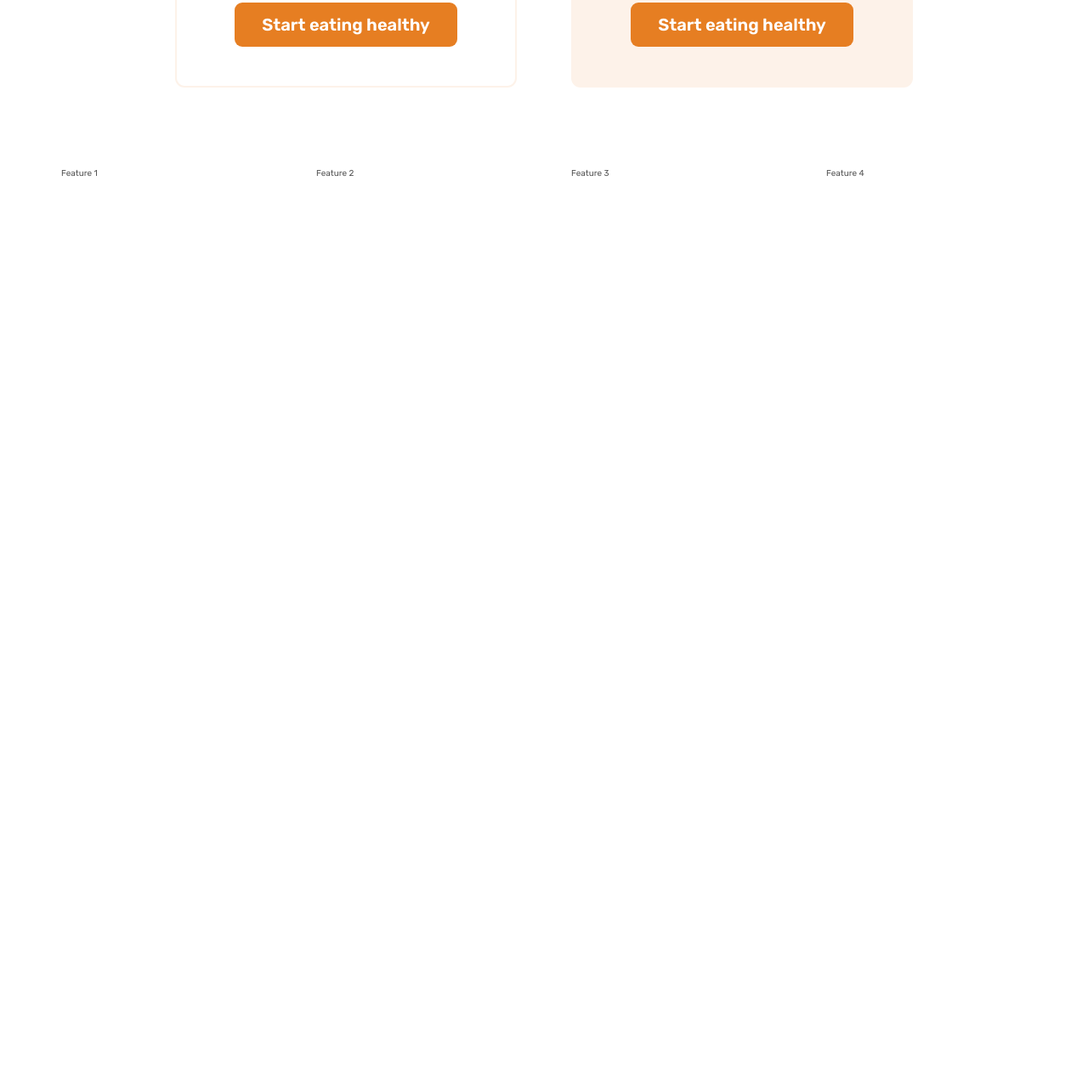
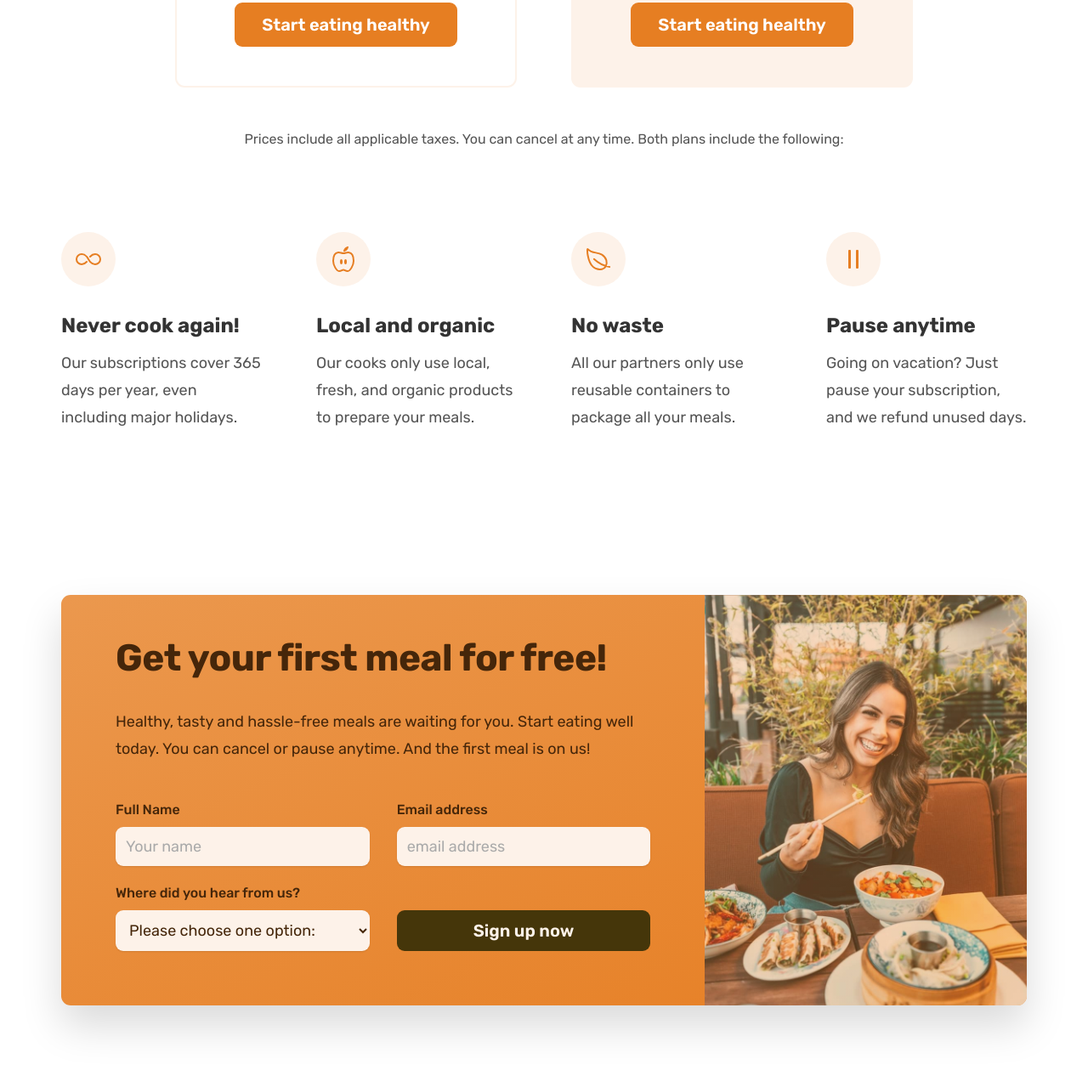
Before and after one commit to Kevin-A-Stevens/Omnifood, a plain HTML site: page index.html in a window 1280 px wide. Shown: the part 5352-6631 px from the top of the page at 85% size. Before the commit the page ends 5657 px from the top, so only its background shows below. Drawn offline with nearby package versions, Linux system fonts and the light colour scheme.

Commit message:
Uploaded updated index.html and CSS
Updated CTA section

```diff
--- a/css/general.css
+++ b/css/general.css
@@ -26,12 +26,18 @@ Paragraph default: 1.6
 - Tints:
 #fdf2e9
 #fae5d3
-- Shades: #cf711f
+#eb984e
+
+- Shades:
+#cf711f
+#45360a
+
 - Accents:
 - Grey:
 #555
 #333
 #6f6f6f
+#aaa
 
 --- 03 Images
 
@@ -42,6 +48,8 @@ https://uifaces.co/
 https://ionic.io/ionicons
 
 --- 05 Shadows
+
+0 2.4rem 4.8rem rgba(0,0,0,.075);
 
 --- 06 Border Radius
 
@@ -151,6 +159,7 @@ body {
     letter-spacing: 0.75px;
 }
 
+.btn,
 .btn:link,
 .btn:visited  {
     display: inline-block;
@@ -159,6 +168,11 @@ body {
     text-decoration: none;
     padding: 1.6rem 3.2rem;
     border-radius: 9px;
+
+    /* Only necessary for .btn itself */
+    border: none;
+    cursor: pointer;
+    font-family: inherit;
 
     /* Put transition property on original state */
     transition: all 0.3s;
@@ -186,6 +200,18 @@ body {
     background-color: #fdf2e9;
     /* Trick to add border inside */
     box-shadow: inset 0 0 0 .3rem #fff;
+}
+
+.btn--form {
+    background-color: #45360a;
+    color: #fdf2e9;
+    align-self: end;
+    padding: 1.2rem;
+}
+
+.btn--form:hover {
+    background-color: #fff;
+    color: #555;
 }
 
 .link:link,
@@ -228,10 +254,15 @@ body {
     color: #fff;
 }
 
+*:focus {
+    outline: none;
+    box-shadow: 0 0 0 0.8rem rgba(230, 125, 34, 0.50);
+}
+
 /* Helper Classes */
 
 .margin-right-sm {
-    margin-right: 1.6rem;
+    margin-right: 1.6rem !important;
 }
 
 .margin-bottom-md {
--- a/css/style.css
+++ b/css/style.css
@@ -437,3 +437,111 @@
     text-align: center;
     margin-top: 4.8rem;
 }
+
+.plan-details {
+    font-size: 1.6rem;
+    line-height: 1.6;
+    text-align: center;
+}
+
+.feature-icon {
+    color: #e67e22;
+    height: 3.2rem;
+    width: 3.2rem;
+    background-color: #fdf2e9;
+    margin-bottom: 3.2rem;
+    padding: 1.6rem;
+    border-radius: 50%;
+}
+
+.feature-title {
+    font-size: 2.4rem;
+    color: #333;
+    font-weight: 700;
+    margin-bottom: 1.6rem;
+}
+
+.feature-text {
+    font-size: 1.8rem;
+    line-height: 1.8;
+}
+
+/*********************************/
+/* CTA Section */
+/*********************************/
+
+.section-cta {
+    padding: 9.6rem 0;
+}
+
+.cta {
+    display: grid;
+    grid-template-columns: 2fr 1fr;
+    box-shadow: 0 2.4rem 4.8rem rgba(0,0,0,.15);
+    border-radius: 11px;
+
+    background-image: linear-gradient(to right bottom,#eb984e, #e67e22);
+    overflow: hidden;
+}
+
+.cta-text-box {
+    padding: 4.8rem 6.4rem 6.4rem 6.4rem;
+    color: #45260a;
+}
+
+.cta .heading-secondary {
+    color: #45260a;
+    margin-bottom: 3.2rem;
+}
+
+.cta-text {
+    font-size: 1.8rem;
+    line-height: 1.8;
+    margin-bottom: 4.8rem;
+}
+
+.cta-img-box {
+    background-image: linear-gradient(
+        to right bottom,
+        rgba(235, 151, 78, 0.35),
+        rgba(230, 125, 34, 0.35)),
+        url("../img/eating.jpg");
+    background-size: cover;
+    background-position: center;
+}
+
+.cta-form {
+    display: grid;
+    grid-template-columns: 1fr 1fr;
+    column-gap: 3.2rem;
+    row-gap: 2.4rem;
+}
+
+.cta-form label {
+    display: block;
+    font-size: 1.6rem;
+    font-weight: 500;
+    margin-bottom: 1.2rem;
+}
+
+.cta-form input,
+.cta-form select {
+    width: 100%;
+    padding: 1.2rem;
+    font-size: 1.8rem;
+    font-family: inherit;
+    color: inherit;
+    border: none;
+    background-color: #fdf2e9;
+    border-radius: 9px;
+    box-shadow: 0 1px 2px rgba(0,0,0,0.1);
+}
+
+.cta-form input::placeholder {
+    color: #aaa;
+}
+
+.cta *:focus {
+    outline: none;
+    box-shadow: 0 0 0 0.8rem rgba(253, 242, 233, 0.50);
+}
--- a/index.html
+++ b/index.html
@@ -306,13 +306,15 @@
         </div>
     </section>
 
+    <!-- Pricing section -->
+
     <section class="section-pricing">
         <div class="container">
             <span class="subheading">Pricing</span>
             <h2 class="heading-secondary">Eating well without breaking the bank</h2>
         </div>
 
-        <div class="container grid grid--2-cols">
+        <div class="container grid grid--2-cols margin-bottom-md">
             <div class="pricing-plan pricing-plan--starter">
                 <header class="plan-header">
                 <p class="plan-name">Starter</p>
@@ -369,16 +371,85 @@
                 <a href="#" class="btn btn--full">Start eating healthy</a>
             </div>
             </div>
+        </div>
 
+        <div class="container grid">
+            <aside class="plan-details">
+                Prices include all applicable taxes. You can cancel at any time. Both plans include the following:
+            </aside>
         </div>
 
         <div class="container grid grid--4-cols">
-            <div class="feature">Feature 1</div>
-            <div class="feature">Feature 2</div>
-            <div class="feature">Feature 3</div>
-            <div class="feature">Feature 4</div>
+            <div class="feature">
+                <ion-icon class="feature-icon" name="infinite-outline"></ion-icon>
+                <p class="feature-title">Never cook again!</p>
+                <p class="feature-text">
+                    Our subscriptions cover 365 days per year, even including major holidays.
+                </p>
+            </div>
+            <div class="feature">
+                <ion-icon class="feature-icon" name="nutrition-outline"></ion-icon>
+                <p class="feature-title">Local and organic</p>
+                <p class="feature-text">
+                    Our cooks only use local, fresh, and organic products to prepare your meals.
+                </p>
+            </div>
+            <div class="feature">
+                <ion-icon class="feature-icon" name="leaf-outline"></ion-icon>
+                <p class="feature-title">No waste</p>
+                <p class="feature-text">
+                    All our partners only use reusable containers to package all your meals.
+                </p>
+            </div>
+            <div class="feature">
+                <ion-icon class="feature-icon" name="pause-outline"></ion-icon>
+                <p class="feature-title">Pause anytime</p>
+                <p class="feature-text">
+                    Going on vacation? Just pause your subscription, and we refund unused days.
+                </p>
+            </div>
         </div>
     </section>
+
+    <!-- CTA section -->
+
+    <section class="section-cta">
+        <div class="container">
+            <div class="cta">
+            <div class="cta-text-box">
+                <h2 class="heading-secondary">Get your first meal for free!</h2>
+                <p class="cta-text">
+                    Healthy, tasty and hassle-free meals are waiting for you. Start eating well today. You can cancel or pause anytime. And the first meal is on us!
+                </p>
+                <form action="#" class="cta-form">
+                    <div>
+                    <label for="full-name">Full Name</label>
+                    <input id="full-name" type="text" placeholder="Your name" required />
+                    </div>
+                    <div>
+                    <label for="email">Email address</label>
+                    <input id="email" type="email" placeholder="email address" required/>
+                    </div>
+                    <div>
+                    <label for="select-where">Where did you hear from us?</label>
+                    <select id="select-where" required>
+                        <option value="">Please choose one option:</option>
+                        <option value="friends">Friends and family</option>
+                        <option value="youtube">YouTube video</option>
+                        <option value="podcast">Podcast</option>
+                        <option value="ad">Facebook ad</option>
+                        <option value="other">Other</option>
+                    </select>
+                    </div>
+
+                    <button class="btn btn--form">Sign up now</button>
+                </form>
+            </div>
+            <div class="cta-img-box" role="img" aria-label="Woman enjoying food"></div>
+        </div>
+        </div>
+    </section>
+
 
 </main>
 
```
